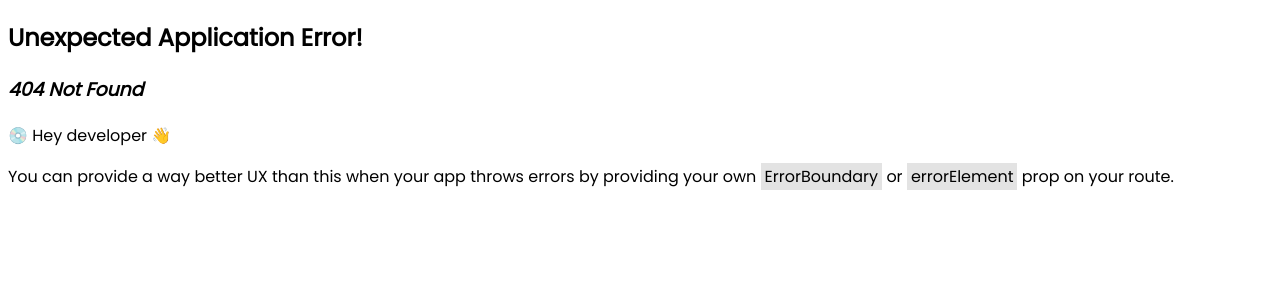
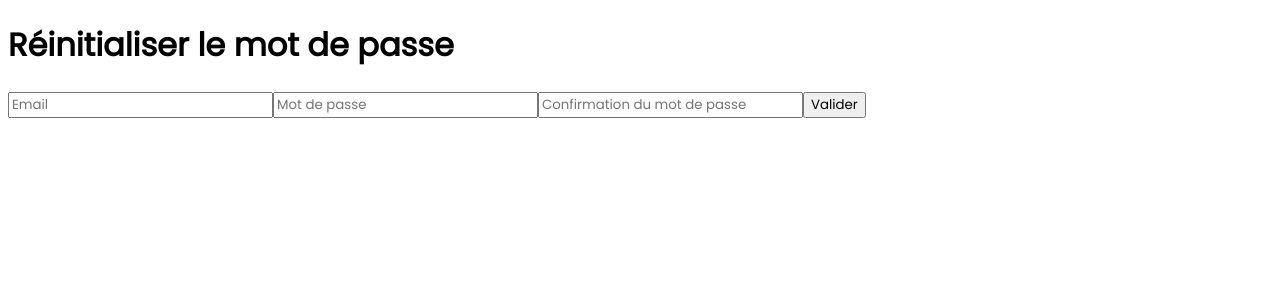
Before and after one commit to Jess2410/MyCloud-front, a React (Vite) app: page /reset-password/1 in a window 1280 px wide. Before the commit this address had no page. Shown: the top 300 px of the page. Built offline with nearby package versions, Linux system fonts and the light colour scheme.

Commit message:
password reset form and dynamic route

```diff
--- a/src/App.tsx
+++ b/src/App.tsx
@@ -5,6 +5,7 @@ import LoginView from "./views/app/login/LoginView";
 import UiComponents from "./views/app/UiComponents/UiComponents";
 import RegisterView from "./views/app/register/RegisterView";
 import ForgetPasswordView from "./views/app/forgetPassword/forgetPassword";
+import ResetPasswordView from "./views/app/passwordReset/ResetPasswordView";
 
 const router = createBrowserRouter([
   {
@@ -27,6 +28,10 @@ const router = createBrowserRouter([
     path: "/forgetpassword",
     element: <ForgetPasswordView />,
   },
+  {
+    path: "/reset-password/:token",
+    element: <ResetPasswordView />,
+  },
 ]);
 
 function App() {
--- a/src/views/app/home/HomeView.tsx
+++ b/src/views/app/home/HomeView.tsx
@@ -1,5 +1,5 @@
 import Navbar from "../../../components/NavBar/Navbar";
-import Button from "../../../components/Button/Button";
+import Button from "../../../components/button/Button";
 import background from "../../../assets/images/Homebackground-home.png";
 import { Link } from "react-router-dom";
 
--- /dev/null
+++ b/src/views/app/passwordReset/ResetPasswordView.tsx
@@ -0,0 +1,74 @@
+import { useState } from "react";
+import { useParams } from "react-router-dom";
+
+type UserDataState = {
+  email: string;
+  password: string;
+  password_confirmation: string;
+};
+
+export default function ResetPasswordView() {
+  const { token } = useParams();
+  const [userData, setUserData] = useState<UserDataState>({
+    email: "",
+    password: "",
+    password_confirmation: "",
+  });
+
+  const handleInputChange = (e: React.ChangeEvent<HTMLInputElement>) => {
+    setUserData({ ...userData, [e.target.name]: e.target.value });
+  };
+
+  const handleSubmit = async (e: React.FormEvent<HTMLFormElement>) => {
+    e.preventDefault();
+    try {
+      const request = await fetch("http://localhost:8000/api/reset-password", {
+        method: "POST",
+        headers: {
+          "Content-type": "Application/json",
+          Accept: "Application/json",
+        },
+        body: JSON.stringify({
+          email: userData.email,
+          password: userData.password,
+          password_confirmation: userData.password_confirmation,
+          token: token,
+        }),
+      });
+      const response = await request.json();
+      if (response.status === 200) {
+        console.log(response.message);
+        return;
+      }
+    } catch (error) {
+      console.error(error);
+    }
+  };
+
+  return (
+    <div>
+      <h1>Réinitialiser le mot de passe</h1>
+      <form onSubmit={handleSubmit}>
+        <input
+          type="email"
+          name="email"
+          placeholder="Email"
+          onChange={handleInputChange}
+        />
+        <input
+          type="password"
+          name="password"
+          placeholder="Mot de passe"
+          onChange={handleInputChange}
+        />
+        <input
+          type="password"
+          name="password_confirmation"
+          placeholder="Confirmation du mot de passe"
+          onChange={handleInputChange}
+        />
+        <button type="submit">Valider</button>
+      </form>
+    </div>
+  );
+}
```
